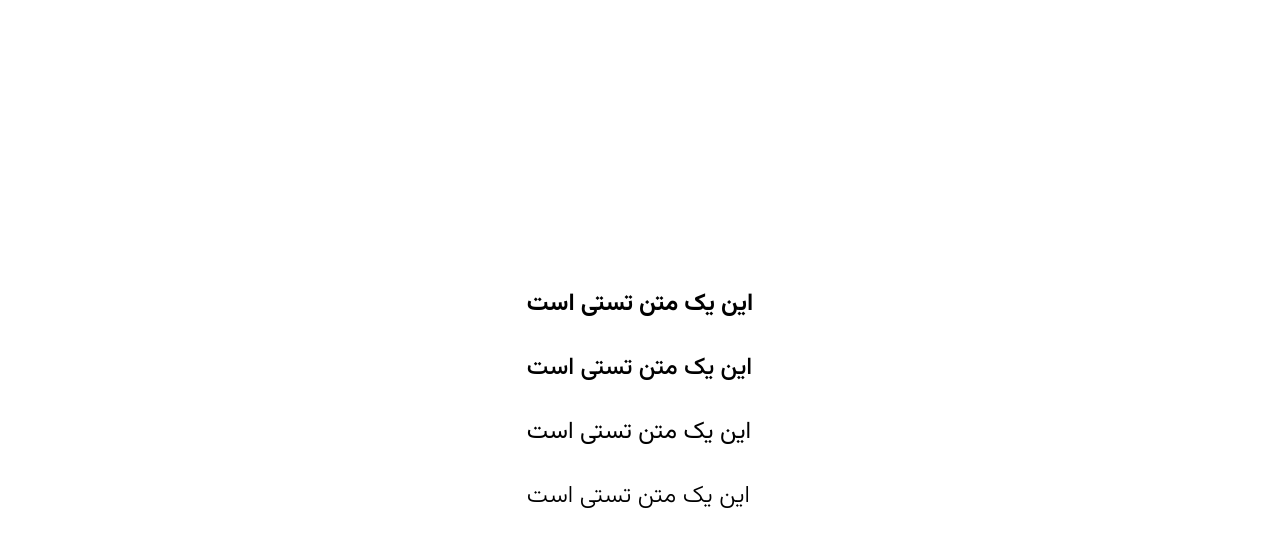
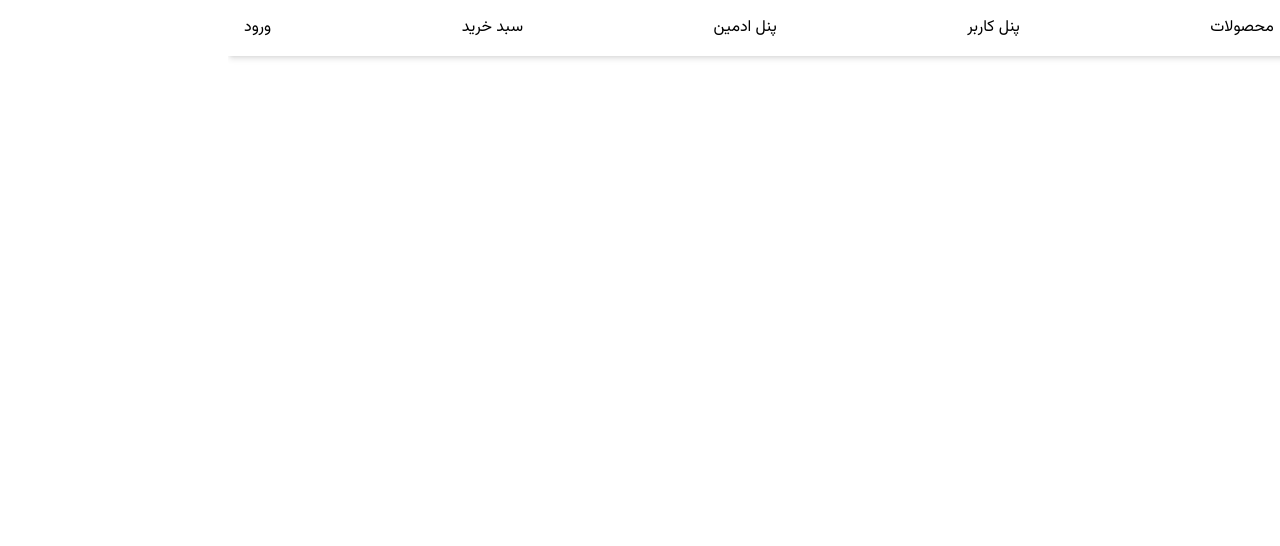
Before and after one commit to mrhosseinsalari/FitLand-Shop, a Next.js app: page / in a window 1280 px wide. Shown: the top 546 px of the page. Built offline with nearby package versions, Linux system fonts and the light colour scheme.

Commit message:
create initial layout for app

```diff
--- a/src/app/layout.jsx
+++ b/src/app/layout.jsx
@@ -1,5 +1,6 @@
 import "@/styles/globals.css";
 import vazirFont from "@/constants/localFont";
+import Header from "@/components/Header";
 
 export const metadata = {
   title: {
@@ -11,9 +12,10 @@ export const metadata = {
 
 export default function RootLayout({ children }) {
   return (
-    <html lang="en">
+    <html lang="fa" dir="rtl">
       <body className={`${vazirFont.variable} font-sans min-h-screen`}>
-        {children}
+        <Header />
+        <div className="container xl:max-w-screen-xl">{children}</div>
       </body>
     </html>
   );
--- a/src/app/page.jsx
+++ b/src/app/page.jsx
@@ -3,14 +3,5 @@ export const metadata = {
 };
 
 export default function Home() {
-  return (
-    <div className="grid grid-rows-[20px_1fr_20px] items-center justify-items-center min-h-screen p-8 pb-20 gap-16 sm:p-20 font-[family-name:var(--font-geist-sans)]">
-      <main className="flex flex-col gap-8 row-start-2 items-center sm:items-start">
-        <p className="text-2xl font-bold">این یک متن تستی است</p>
-        <p className="text-2xl font-medium">این یک متن تستی است</p>
-        <p className="text-2xl font-regular">این یک متن تستی است</p>
-        <p className="text-2xl font-light">این یک متن تستی است</p>
-      </main>
-    </div>
-  );
+  return <main className="text-3xl">صفحه خانه</main>;
 }
--- /dev/null
+++ b/src/components/Header.jsx
@@ -0,0 +1,46 @@
+import Link from "next/link";
+
+function Header() {
+  return (
+    <header
+      className={`shadow-md mb-10 sticky top-0 transition-all duration-200 bg-white`}
+    >
+      <nav>
+        <ul className="flex items-center justify-between py-2 container xl:max-w-screen-xl">
+          <li>
+            <Link className="block py-2" href="/">
+              خانه
+            </Link>
+          </li>
+          <li>
+            <Link className="block py-2" href="/products">
+              محصولات
+            </Link>
+          </li>
+          <li>
+            <Link className="block py-2" href="/profile">
+              پنل کاربر
+            </Link>
+          </li>
+          <li>
+            <Link className="block py-2" href="/admin">
+              پنل ادمین
+            </Link>
+          </li>
+          <li>
+            <Link className="block py-2" href="/cart">
+              سبد خرید
+            </Link>
+          </li>
+          <li>
+            <Link className="block py-2" href="/auth">
+              ورود
+            </Link>
+          </li>
+        </ul>
+      </nav>
+    </header>
+  );
+}
+
+export default Header;
--- a/src/styles/globals.css
+++ b/src/styles/globals.css
@@ -57,10 +57,10 @@
 * {
   box-sizing: border-box;
   scroll-behavior: smooth;
+  outline: none;
   /* border: none; */
-  outline: none;
-  padding: 0;
-  margin: 0;
+  /* padding: 0; */
+  /* margin: 0; */
 }
 
 html,
```
